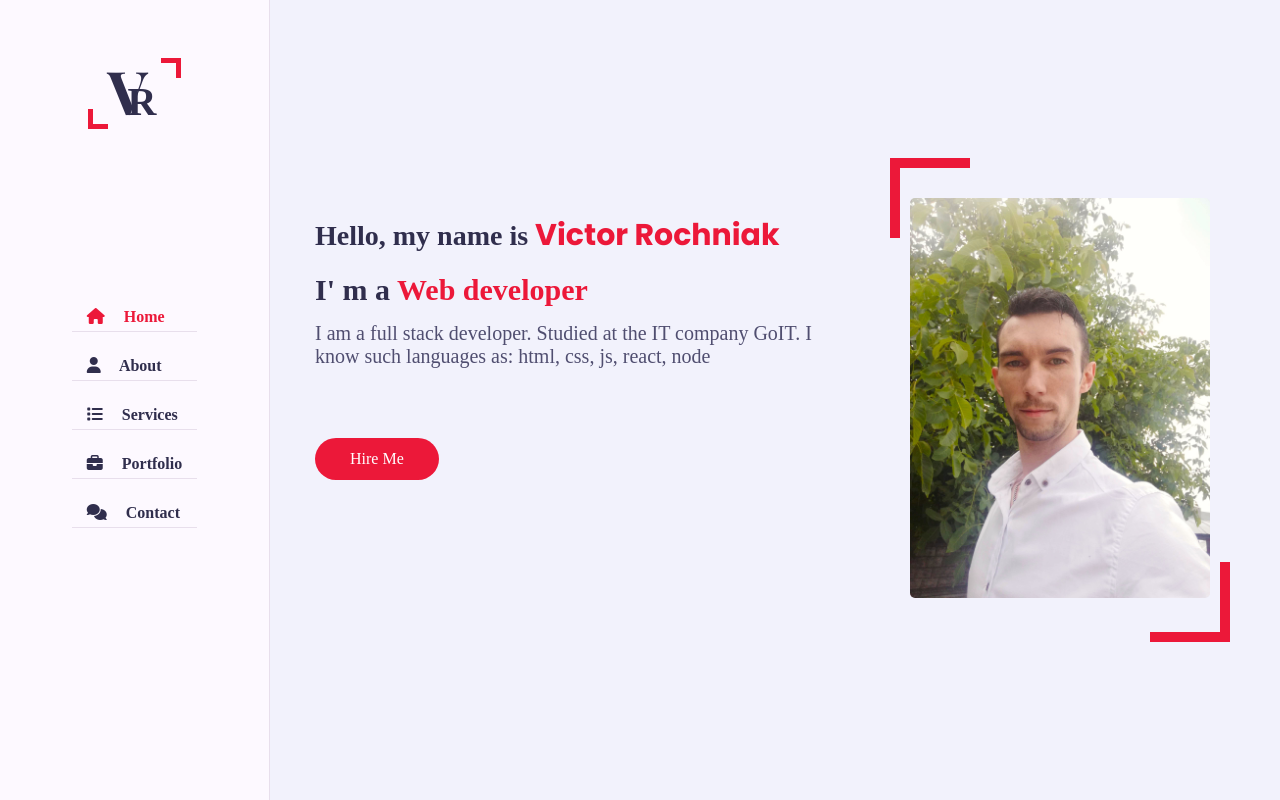
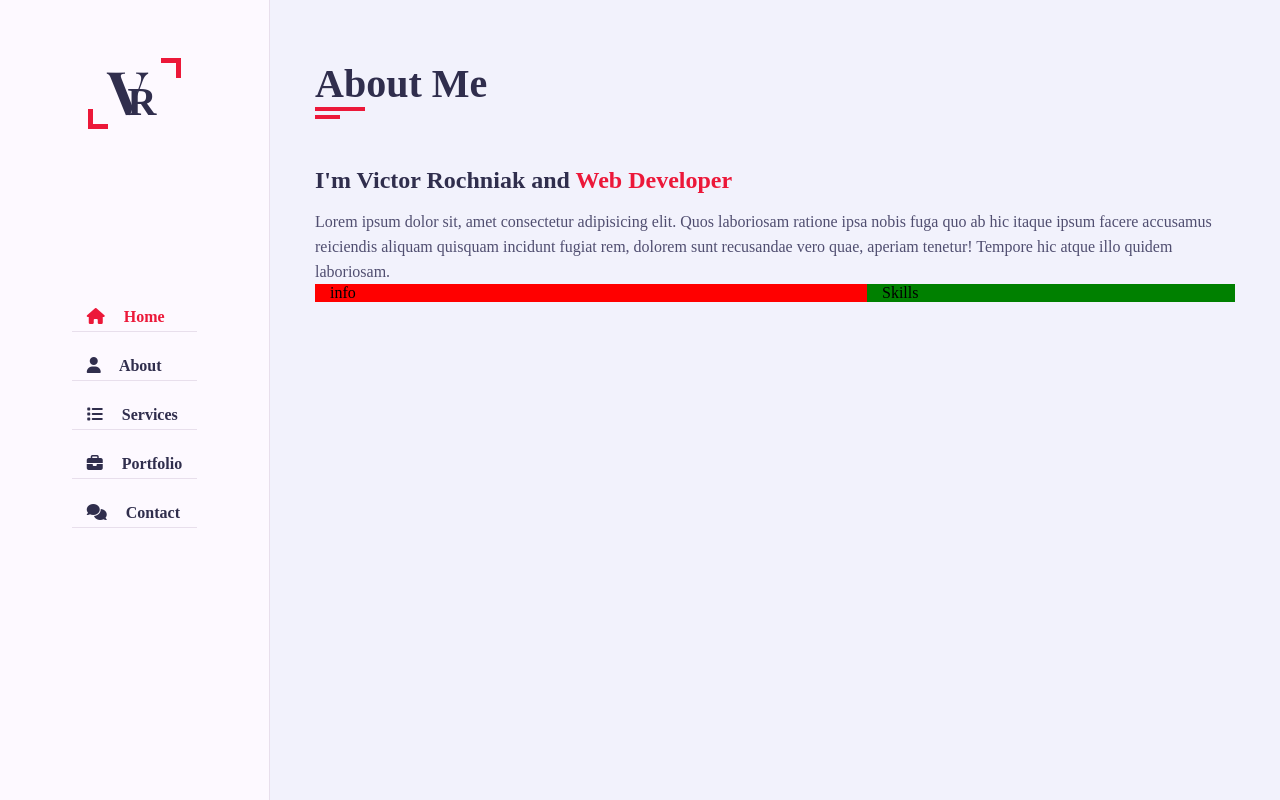
Before and after one commit to Victor-Rochnyak/Portfolio_1.0, a plain HTML site: page index.html in a window 1280 px wide. Drawn offline with nearby package versions, Linux system fonts and the light colour scheme.

Commit message:
About section

```diff
--- a/css/reset.css
+++ b/css/reset.css
@@ -46,6 +46,8 @@ ol {
 .container {
   max-width: 1100px;
   width: 100%;
-
-  margin: auto;
 }
+.section .container {
+  padding-top: 60px;
+  padding-bottom: 70px;
+}
--- a/css/style.css
+++ b/css/style.css
@@ -126,6 +126,9 @@
   padding: 0 30px;
   opacity: 1;
 }
+.hidden {
+  display: none !important;
+}
 .main-content {
   padding-left: 270px;
 }
@@ -218,3 +221,67 @@ h3.my-profession {
   font-size: 20px;
   color: var(--text-black-700);
 }
+
+/*? ==== About section ==== ?*/
+.section-title {
+  flex: 0 0 100%;
+  max-width: 100%;
+  margin-bottom: 60px;
+}
+.section-title h2 {
+  font-size: 40px;
+  color: var(--text-black-900);
+  font-weight: 700;
+  position: relative;
+}
+.section-title h2::before {
+  content: "";
+  height: 4px;
+  width: 50px;
+  background-color: var(--skin-color);
+  position: absolute;
+  top: 100%;
+  left: 0;
+}
+.section-title h2::after {
+  content: "";
+  height: 4px;
+  width: 25px;
+  background-color: var(--skin-color);
+  position: absolute;
+  top: 100%;
+  left: 0;
+  margin-top: 8px;
+}
+.about .about-content {
+  flex: 0 0 100%;
+  /* max-width: 100px; */
+}
+.about .about-content .about-text {
+  flex: 0 0 100%;
+  max-width: 100%;
+}
+.about .about-content .about-text h3 {
+  font-size: 24px;
+  margin-bottom: 15px;
+  font-weight: 700;
+  color: var(--text-black-900);
+}
+.about .about-content .about-text h3 span {
+  color: var(--skin-color);
+}
+.about .about-content .about-text p {
+  font-size: 16px;
+  line-height: 25px;
+  color: var(--text-black-700);
+}
+.about .about-content .personal-info {
+  flex: 0 0 60%;
+  max-width: 60%;
+  background-color: red;
+}
+.about .about-content .skills {
+  flex: 0 0 40%;
+  max-width: 40%;
+  background-color: green;
+}
--- a/index.html
+++ b/index.html
@@ -36,7 +36,7 @@
       <!--! ==== Main content Start ==== !-->
       <div class="main-content">
         <!--! ==== Home Section Start ==== !-->
-        <section class="home section">
+        <section class="home section hidden">
           <div class="container">
             <div class="row">
               <div class="home-info padd-15">
@@ -53,6 +53,33 @@
           </div>
         </section>
         <!--! ==== Home Section End ==== !-->
+        <!--! ==== About Section Start ==== !-->
+        <section class="about section">
+          <div class="container">
+            <div class="row">
+              <div class="section-title padd-15">
+                <h2>About Me</h2>
+              </div>
+            </div>
+            <div class="row">
+              <div class="about-content padd-15">
+                <div class="row">
+                  <div class="about-text ">
+                    <h3>I'm Victor Rochniak and <span>Web Developer</span></h3>
+                    <p>Lorem ipsum dolor sit, amet consectetur adipisicing elit. Quos laboriosam ratione ipsa nobis fuga
+                      quo ab hic itaque ipsum facere accusamus reiciendis aliquam quisquam incidunt fugiat rem, dolorem
+                      sunt recusandae vero quae, aperiam tenetur! Tempore hic atque illo quidem laboriosam.</p>
+                  </div>
+                </div>
+                <div class="row">
+                  <div class="personal-info padd-15">info</div>
+                  <div class="skills padd-15">Skills</div>
+                </div>
+              </div>
+            </div>
+          </div>
+        </section>
+        <!--! ==== About  Section End ==== !-->
       </div>
       <!--! ==== Main container End ==== !-->
     </div>
```
